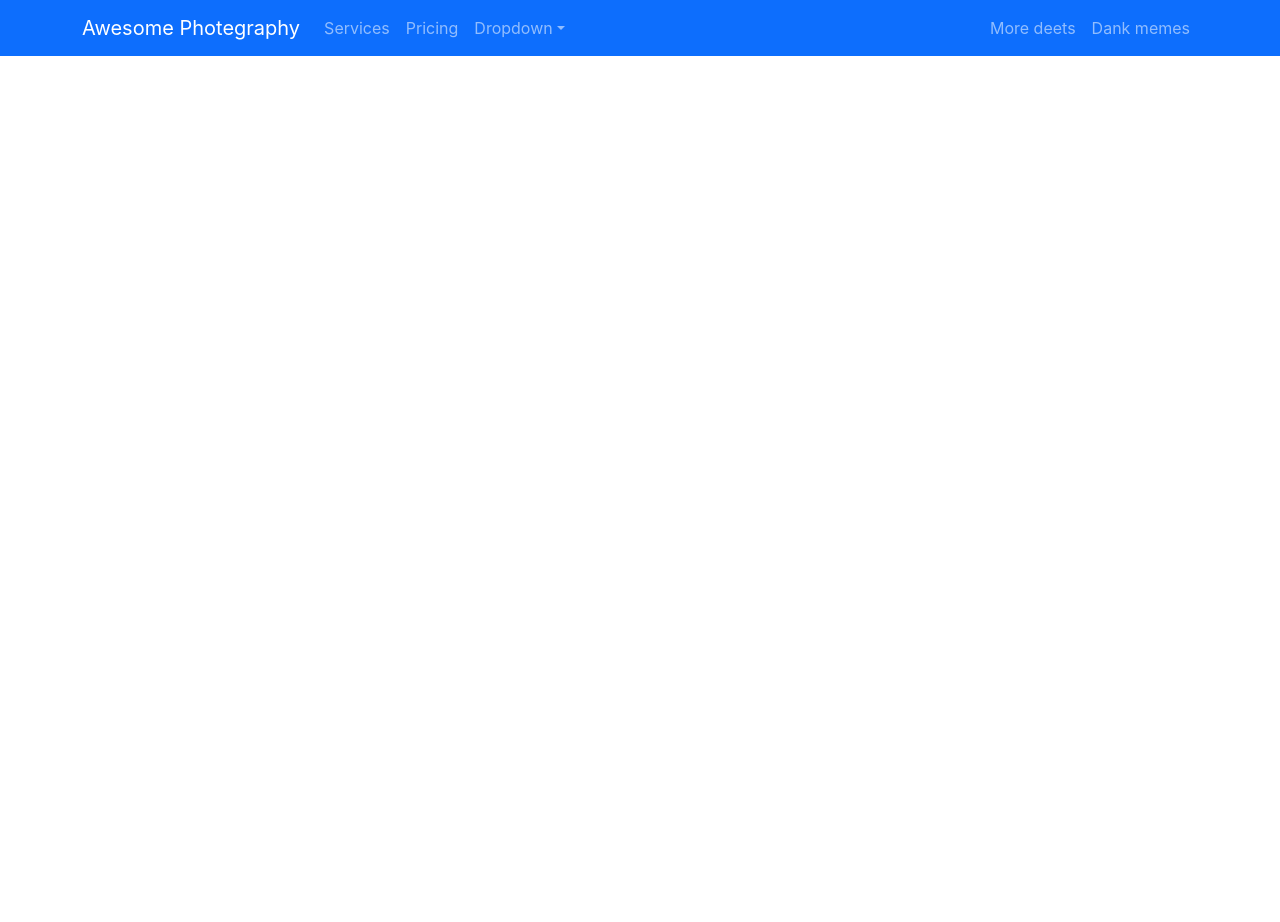
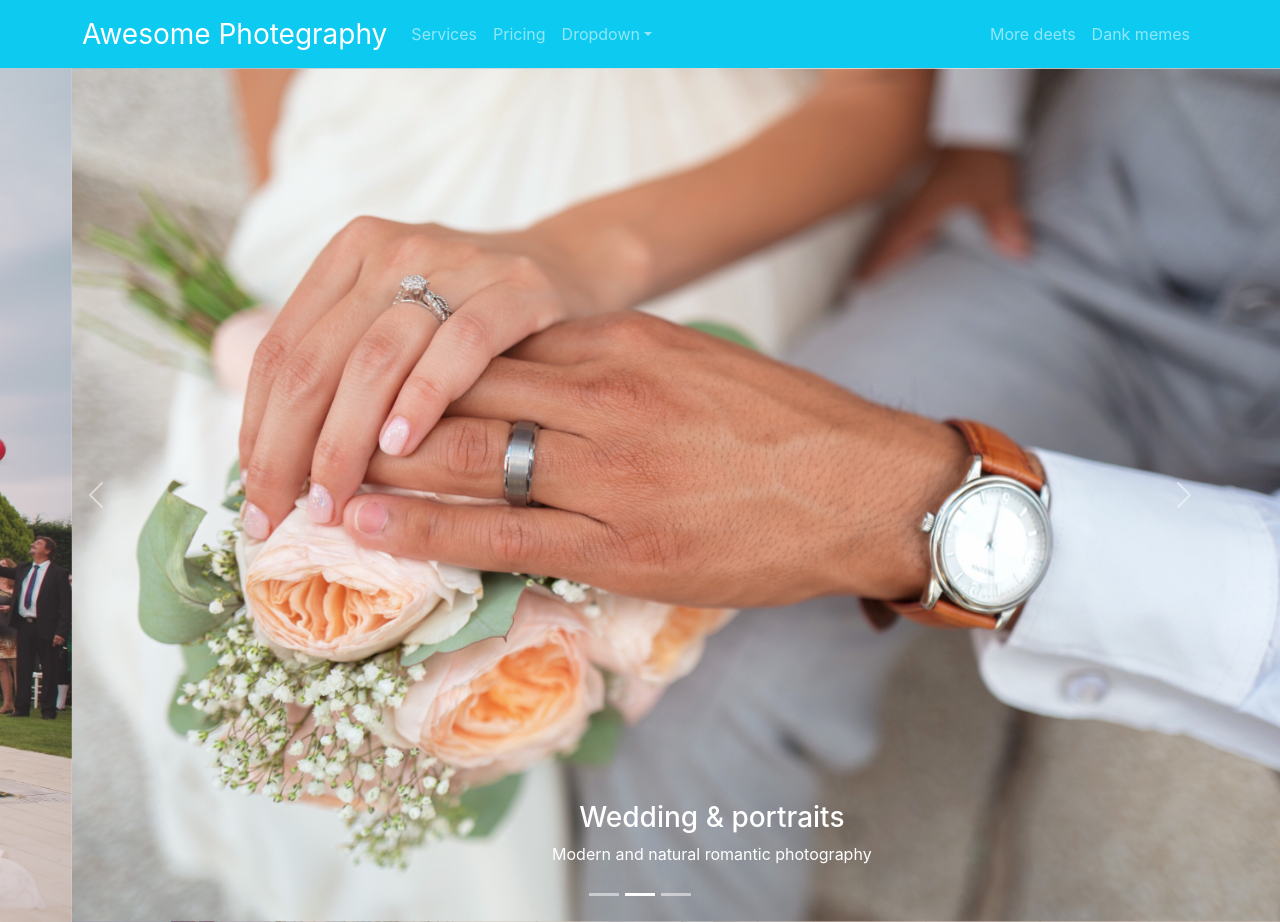
Before and after one commit to ArifulIslamShuvo/-independent-service-provider, a React (Create React App) app: page / in a window 1280 px wide. Before the commit the page ends 800 px from the top, so only its background shows below. Built offline with nearby package versions, Linux system fonts and the light colour scheme.

Commit message:
added banner use react-bootstrap

```diff
--- a/package.json
+++ b/package.json
@@ -10,6 +10,7 @@
     "react": "^18.0.0",
     "react-bootstrap": "^2.2.3",
     "react-dom": "^18.0.0",
+    "react-router-dom": "^6.3.0",
     "react-scripts": "5.0.1",
     "web-vitals": "^2.1.4"
   },
--- a/src/App.js
+++ b/src/App.js
@@ -1,11 +1,18 @@
 import logo from './logo.svg';
 import './App.css';
 import Header from './Pages/Shared/Header/Header';
+import { Route, Routes } from 'react-router-dom';
+import Home from './Pages/Home/Home/Home';
+import Banner from './Pages/Home/Banner/Banner';
 
 function App() {
   return (
     <div>
       <Header></Header>
+      <Routes>
+        <Route path='/' element={<Home></Home>}></Route>
+        <Route path='/home' element={<Home></Home>}></Route>
+      </Routes>
     </div>
   );
 }
--- a/src/Pages/Home/Banner/Banner.js
+++ b/src/Pages/Home/Banner/Banner.js
@@ -1,8 +1,8 @@
 import React, { useState } from 'react';
 import { Carousel } from 'react-bootstrap';
-import banner1 from '../../../images/banner/banner1.jpg'
-import banner2 from '../../../images/banner/banner2.jpg'
-import banner3 from '../../../images/banner/banner3.jpg'
+import banner1 from '../../../imagea/banner/banner-1.jpg'
+import banner2 from '../../../imagea/banner/banner-2.jpg'
+import banner3 from '../../../imagea/banner/banner-3.jpg'
 
 const Banner = () => {
     const [index, setIndex] = useState(0);
@@ -20,8 +20,8 @@ const Banner = () => {
                     alt="First slide"
                 />
                 <Carousel.Caption>
-                    <h3>First slide label</h3>
-                    <p>Nulla vitae elit libero, a pharetra augue mollis interdum.</p>
+                    <h3>A Memory it's Forever</h3>
+                    <p>Capture Important moments on your wedding</p>
                 </Carousel.Caption>
             </Carousel.Item>
             <Carousel.Item>
@@ -32,8 +32,8 @@ const Banner = () => {
                 />
 
                 <Carousel.Caption>
-                    <h3>Second slide label</h3>
-                    <p>Lorem ipsum dolor sit amet, consectetur adipiscing elit.</p>
+                    <h3>Wedding & portraits</h3>
+                    <p>Modern and natural romantic photography</p>
                 </Carousel.Caption>
             </Carousel.Item>
             <Carousel.Item>
@@ -44,9 +44,9 @@ const Banner = () => {
                 />
 
                 <Carousel.Caption>
-                    <h3>Third slide label</h3>
+                    <h3>WPPIC Association Certified</h3>
                     <p>
-                        Praesent commodo cursus magna, vel scelerisque nisl consectetur.
+                        Timless style of natural light photography
                     </p>
                 </Carousel.Caption>
             </Carousel.Item>
--- /dev/null
+++ b/src/Pages/Home/Home/Home.js
@@ -0,0 +1,12 @@
+import React from 'react';
+import Banner from '../Banner/Banner';
+
+const Home = () => {
+    return (
+        <div>
+            <Banner></Banner>
+        </div>
+    );
+};
+
+export default Home;
--- a/src/Pages/Shared/Header/Header.js
+++ b/src/Pages/Shared/Header/Header.js
@@ -3,10 +3,10 @@ import { Container, Nav, Navbar, NavDropdown } from 'react-bootstrap';
 
 const Header = () => {
     return (
-        <div>
-            <Navbar collapseOnSelect expand="lg" bg="primary opacity-35" variant="dark">
+        <header>
+            <Navbar collapseOnSelect expand="lg" bg="info" sticky="top" variant="dark">
                 <Container>
-                    <Navbar.Brand href="#home">Awesome Photegraphy</Navbar.Brand>
+                    <Navbar.Brand href="#home" className='fs-3'>Awesome Photegraphy</Navbar.Brand>
                     <Navbar.Toggle aria-controls="responsive-navbar-nav" />
                     <Navbar.Collapse id="responsive-navbar-nav">
                         <Nav className="me-auto">
@@ -29,7 +29,7 @@ const Header = () => {
                     </Navbar.Collapse>
                 </Container>
             </Navbar>
-        </div>
+        </header>
     );
 };
 
--- a/src/index.js
+++ b/src/index.js
@@ -3,12 +3,16 @@ import ReactDOM from 'react-dom/client';
 import './index.css';
 import App from './App';
 import reportWebVitals from './reportWebVitals';
+import { BrowserRouter } from 'react-router-dom';
 
 const root = ReactDOM.createRoot(document.getElementById('root'));
 root.render(
-  <React.StrictMode>
-    <App />
-  </React.StrictMode>
+  <BrowserRouter>
+    <React.StrictMode>
+      <App />
+    </React.StrictMode>
+  </BrowserRouter>,
+
 );
 
 // If you want to start measuring performance in your app, pass a function
```
Also changed, not shown: 1 other file (tests, documents, lock files or other folders).
